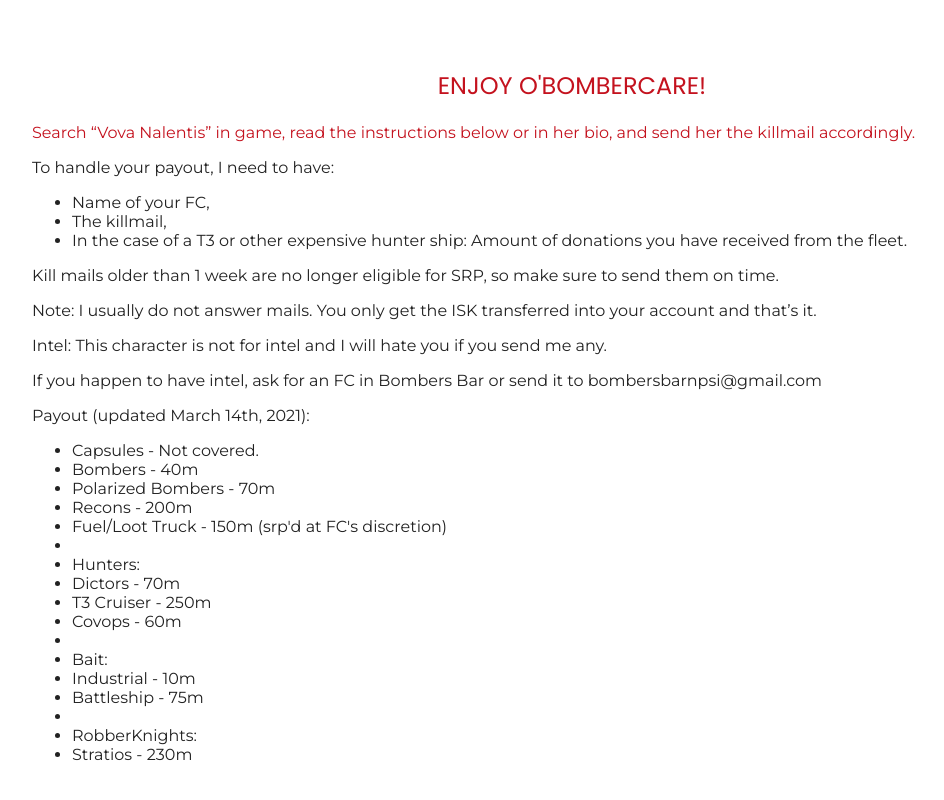
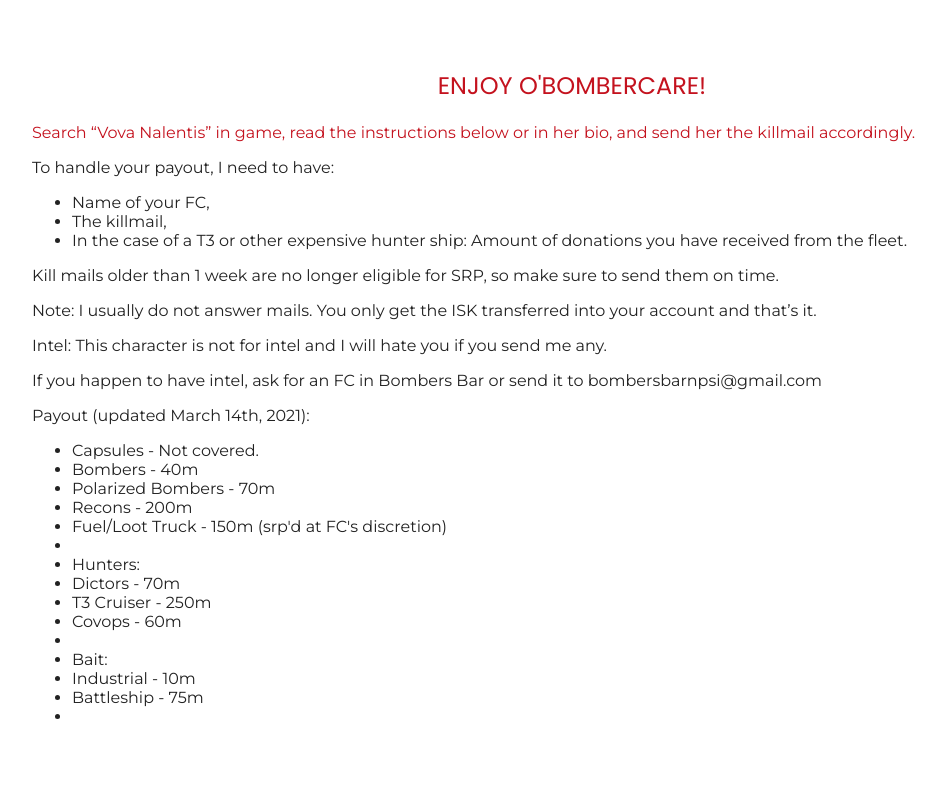
Before and after one commit to BombersBar/website, a React (Create React App) app: page /obombercare in a window 1280 px wide. Shown: the part 392-1192 px from the top of the page, without its empty margins (68-1012 px from the left). Built offline with nearby package versions, Linux system fonts and the light colour scheme.

Commit message:
Update Obombercare.js (#39)
remove robberknight stratios

```diff
--- a/src/Views/Obombercare.js
+++ b/src/Views/Obombercare.js
@@ -38,8 +38,6 @@ function ObombercareView() {
           <li>Industrial - 10m</li>
           <li>Battleship - 75m</li>
           <li></li>
-          <li>RobberKnights:</li>
-          <li>Stratios - 230m</li>
         </ul>
       </div>
     </div>
```
